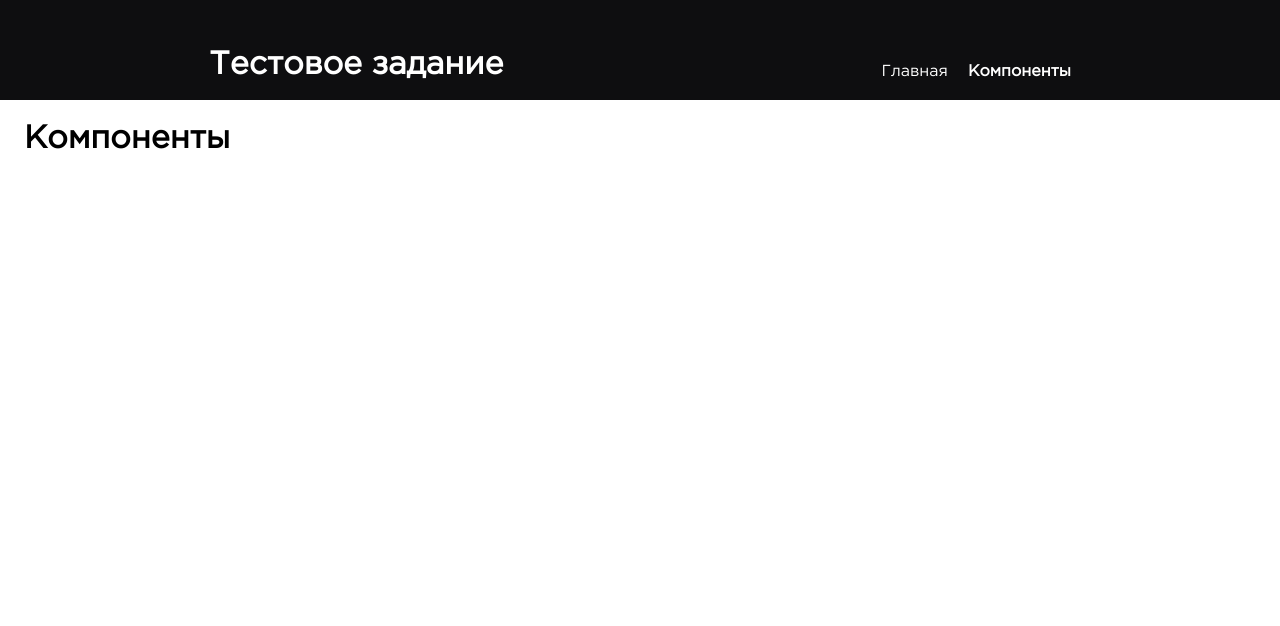
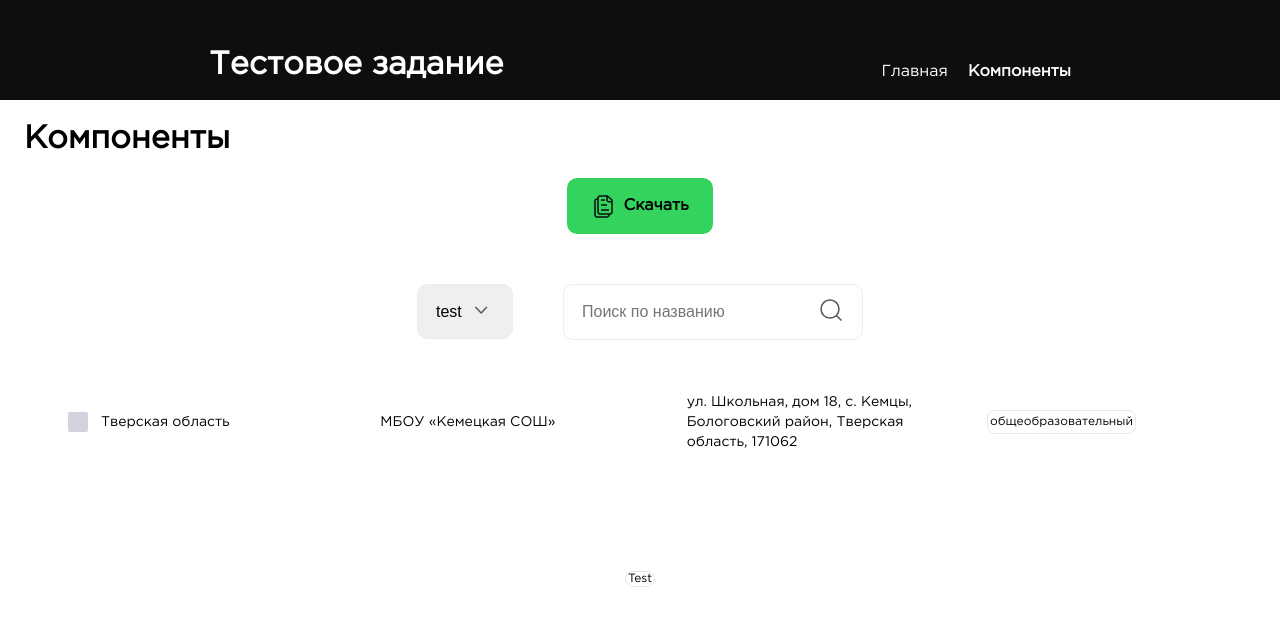
Before and after one commit to Hire-Hoffee/Schools-Table, a Vue app: page /uikit in a window 1280 px wide. Shown: the top 626 px of the page. Built offline with nearby package versions, Linux system fonts and the light colour scheme.

Commit message:
ui kit page

```diff
--- a/src/views/UIKit.vue
+++ b/src/views/UIKit.vue
@@ -1,11 +1,53 @@
-<script setup lang="ts"></script>
+<script setup lang="ts">
+import ButtonInput from '@/components/input/ButtonInput.vue'
+import SelectInput from '@/components/input/SelectInput.vue'
+import SearchInput from '@/components/input/SearchInput.vue'
+import LevelSpan from '@/components/table/LevelSpan.vue'
+import ItemLine from '@/components/table/ItemLine.vue'
+import { ref } from 'vue'
+import type { EducationalProgram } from '@/types/schoolRecords'
+
+const testSelect = ref('test')
+const testSearch = ref('')
+</script>
 
 <template>
   <h1>Компоненты</h1>
+  <div class="container">
+    <ButtonInput />
+    <div class="inputs">
+      <SelectInput v-model="testSelect" :options="[{ label: 'test', value: 'test' }]" />
+      <SearchInput v-model="testSearch" />
+    </div>
+    <ItemLine
+      :school="{
+        region: 'Тверская область',
+        title: 'МБОУ «Кемецкая СОШ»',
+        address: 'ул. Школьная, дом 18, с. Кемцы, Бологовский район, Тверская область, 171062',
+        level: [
+          { edu_level: { name: 'Основное общее образование', short_name: 'общеобразовательный' } },
+        ] as EducationalProgram[],
+      }"
+    />
+    <LevelSpan :name="'Test'" :short_name="'Test'" />
+  </div>
 </template>
 
 <style scoped lang="scss">
 h1 {
   font-weight: bold;
 }
+
+.container {
+  padding: 24px;
+  display: flex;
+  flex-direction: column;
+  gap: 50px;
+  align-items: center;
+
+  .inputs {
+    display: flex;
+    gap: 50px;
+  }
+}
 </style>
```
